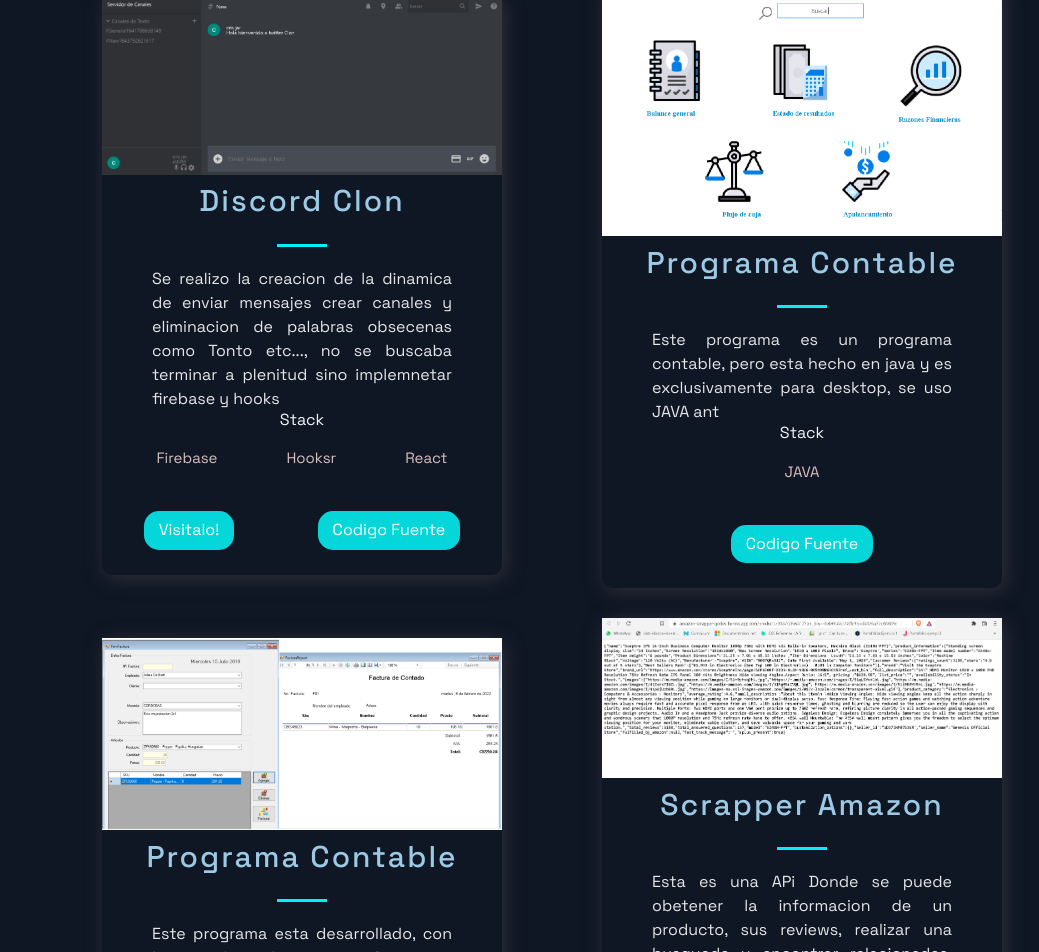
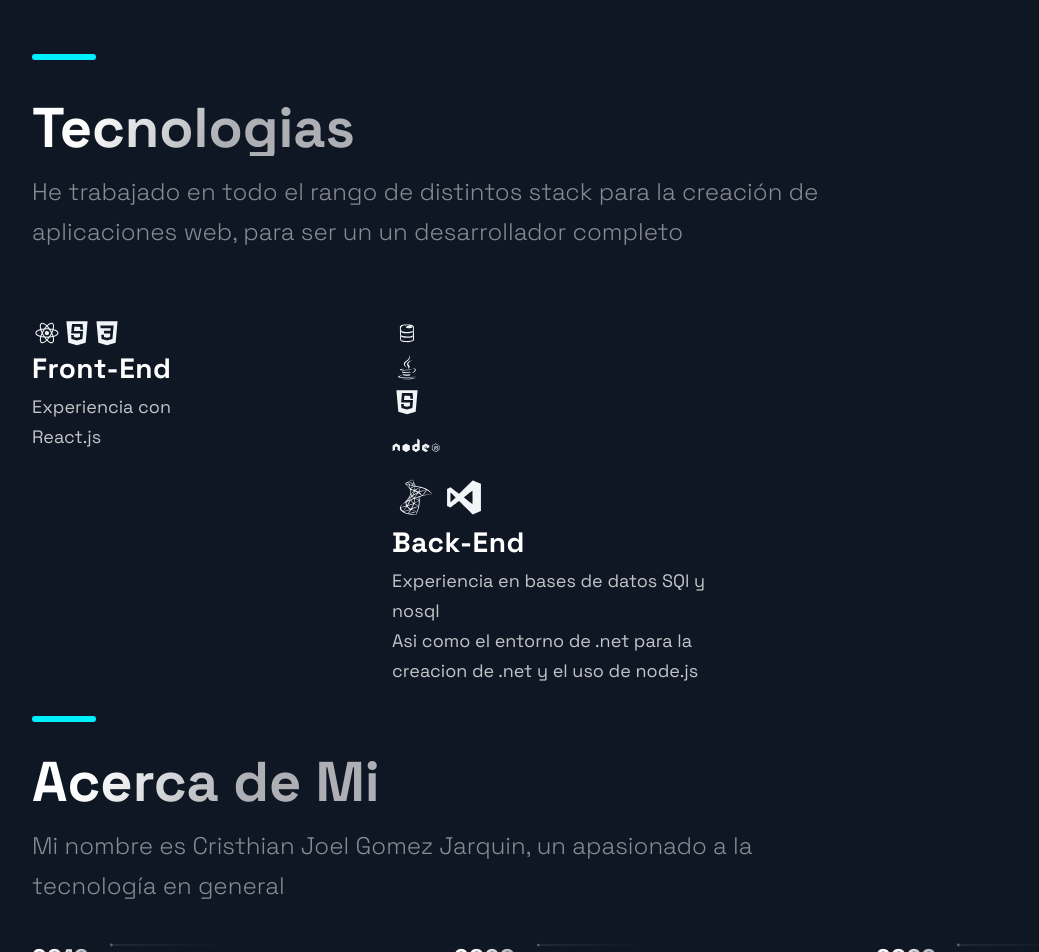
Before and after one commit to CrisGoDev/Port, a Next.js app: page / in a window 1280 px wide. Shown: the part 1349-2301 px from the top of the page, without its empty margins (88-1127 px from the left). Built offline with nearby package versions, Linux system fonts and the light colour scheme.

Commit message:
Deleting broken projects

```diff
--- a/src/components/Footer/Footer.js
+++ b/src/components/Footer/Footer.js
@@ -27,7 +27,7 @@
           <SocialIcons href="https://github.com/CrisGoDev">
             <AiFillGithub size="3rem" />
           </SocialIcons>
-          <SocialIcons href="https://www.linkedin.com/in/cris-jar-a7b40a223/">
+          <SocialIcons href="https://www.linkedin.com/in/cristhian-joel-jarquin-gomez-a7b40a223">
             <AiFillLinkedin size="3rem" />
           </SocialIcons>
 
--- a/src/components/Technologies/Technologies.js
+++ b/src/components/Technologies/Technologies.js
@@ -1,9 +1,9 @@
 import React from 'react';
-import { DiFirebase, DiReact, DiVisualstudio ,DiAngularSimple,DiMsqlServer,DiNodejs,DiJava, DiJavascript} from 'react-icons/di';
+import { DiFirebase, DiReact, DiVisualstudio, DiAngularSimple, DiMsqlServer, DiNodejs, DiJava, DiJavascript, DiHtml5, DiCss3 } from 'react-icons/di';
 import { Section, SectionDivider, SectionText, SectionTitle } from '../../styles/GlobalComponents';
 import { List, ListContainer, ListItem, ListParagraph, ListTitle } from './TechnologiesStyles';
 
-const Technologies = () =>  (
+const Technologies = () => (
   <Section id="tech">
     <SectionDivider divider />
     <SectionTitle>Tecnologias</SectionTitle>
@@ -14,15 +14,16 @@
       <ListItem>
         <picture>
           <DiReact size="3rem" />
+          <DiJavascript size="3rem" />
+          <DiCss3 size="3rem" />
         </picture>
         <picture>
-          <DiAngularSimple size="3rem" />
         </picture>
         <ListContainer>
           <ListTitle>Front-End</ListTitle>
           <ListParagraph>
-            Experieze con <br />
-            React.js, Angular
+            Experiencia con <br />
+            React.js
           </ListParagraph>
         </ListContainer>
       </ListItem>
@@ -38,11 +39,11 @@
           <DiJavascript size="3rem" />
         </picture>
         <picture>
-       <DiNodejs size="3em"/>
+          <DiNodejs size="3em" />
         </picture>
         <picture>
-       <DiMsqlServer size="3em"/>
-       <DiVisualstudio size="3em"/>
+          <DiMsqlServer size="3em" />
+          <DiVisualstudio size="3em" />
         </picture>
 
         <ListContainer>
--- a/src/constants/constants.js
+++ b/src/constants/constants.js
@@ -16,68 +16,12 @@
     source: 'https://github.com/CrisGoDev/TwitterClone',
     visit: 'https://crisgodev.github.io/TwitterClone/',
     id: 1,
-  },{
-    title: 'Discord Clon',
-    description: "Se realizo la creacion de la dinamica de enviar mensajes crear canales y eliminacion de palabras obsecenas como Tonto etc..., no se buscaba terminar a plenitud sino implemnetar firebase y hooks",
-      image: '/images/Discord.png',
-      tags: ['Firebase', 'Hooksr', 'React'],
-    source: 'https://github.com/CrisGoDev/Discord_Clon',
-    visit: 'https://discord-clon-98693.web.app/',
-    id: 2,
-  },
-  {
-    title: 'Programa Contable',
-    description: "Este programa es un programa contable, pero esta hecho en java y es exclusivamente para desktop, se uso JAVA ant",
-      image: '/images/java.png',
-      tags: ['JAVA'],
-    source: 'https://gitlab.com/crisjar3/programa-contable',
-    visit: '',
-    id: 3,
   }
-  ,
-  {
-    title: 'Programa Contable',
-    description: "Este programa esta desarrollado, con las tecnologia de .net en winforms",
-      image: '/images/Contable_Net.png',
-      tags: ['C#', '.NET'],
-    source: 'https://gitlab.com/Bryan_H/tareanetproyecttutorial',
-    visit: '',
-    id: 4,
-  },
-  {
-    title: 'Scrapper Amazon',
-    description: "Esta es una APi Donde se puede obetener la informacion de un producto, sus reviews, realizar una busqueda y encontrar relacionadas, Lee mas en el repo",
-      image: '/images/scr.png',
-      tags: ['Javascript', 'Express','Node'],
-    source: 'https://github.com/CrisGoDev/Amazon-Scrapper/tree/main',
-    visit: 'https://amazon-scrapper-godev.herokuapp.com/products/B087QRW81Z?api_key=0efe0388318ffc9b5d8426a72c08089c',
-    id: 5,
-  },
-  {
-    title: 'Clon de Google doc',
-    description: "Aca el punto era lograr desarrollar un documento que pudiera ser editado al mismo tiempo por varias personas y sus cambios se vayan guardando",
-      image: '/images/Docs.png',
-      tags: ['Javascript', 'Node','MongoDb','React','Socker.io'],
-    source: 'https://github.com/CrisGoDev/Google_docs-Clone',
-    visit: '',
-    id: 6,
-  },
-  {
-    title: 'Traductor',
-    description: "Un Traductor Que consume una Api",
-      image: '/images/trans.png',
-      tags: ['Javascript', 'Reac','Axios'],
-    source: 'https://github.com/CrisGoDev/Translate',
-    visit: 'https://main--delightful-figolla-b7d3ad.netlify.app/',
-    id: 7,
-  }
-
-
 ];
 
 export const TimeLineData = [
-  { year: 2019, text: 'Inicie la carrera de Ing en sistemas', },
-  { year: 2020, text: 'Indague acerca de tecnologias web', },
-  { year: 2021, text: 'Forme parte de un grupo de mis compañeros freelancer', },
+  { year: 2019, text: 'Inicio de la carrera de inegniera de sistema', },
+  { year: 2020, text: 'Aprendi Tecnologias WEb', },
+  { year: 2022, text: 'Inicié a trabjar de trabajar de manera profesioal', },
 
 ];
```
Also changed, not shown: 2 other files (tests, documents, lock files or other folders). Lines whose indentation alone changed are shown as unchanged.
